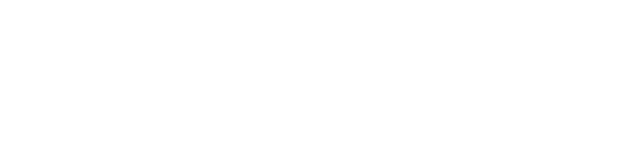
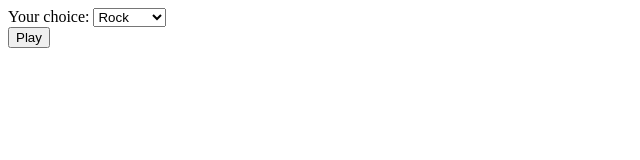
Before and after one commit to sebastianbarzaghi/rock-paper-scissors, a plain HTML site: page index.html in a window 1280 px wide. Shown: the whole page, without its empty margins (0-640 px from the left). Drawn offline with Linux system fonts and the light colour scheme.

Commit message:
fix: fix JS code to implement the game's logic

```diff
--- a/index.html
+++ b/index.html
@@ -7,6 +7,17 @@
     <title>Rock Paper Scissors</title>
 </head>
 <body>
+    <div id="form">
+        <label for="playerOptions">Your choice: </label>
+        <select id="playerOptions">
+            <option value="Rock">Rock</option>
+            <option value="Paper">Paper</option>
+            <option value="Scissors">Scissors</option>
+        </select>
+    </div>
+    <div id="submit">
+        <button id="playerButton" onclick="playGame()">Play</button>
+    </div>
     <script src="js/script.js"></script>
 </body>
 </html>
--- a/js/script.js
+++ b/js/script.js
@@ -1 +1,26 @@
 const options = ["Rock", "Paper", "Scissors"];
+
+function getComputerChoice() {
+    const randomIndex = Math.floor(Math.random() * options.length);
+    const selectedOption = options[randomIndex];
+    return selectedOption
+}
+
+function playGame() {
+    let computerChoice = getComputerChoice()
+    console.log(computerChoice)
+
+    let playerOptions = document.getElementById("playerOptions");
+    let playerChoice = playerOptions.value;
+    console.log(playerChoice)
+
+    if (computerChoice == playerChoice) {
+        console.log(`${computerChoice} vs. ${playerChoice}: it's a tie!`)
+    } else if ((computerChoice == "Rock" && playerChoice == "Scissors")
+                || (computerChoice == "Scissors" && playerChoice == "Paper")
+                || (computerChoice == "Paper" && playerChoice == "Rock")) {
+        console.log("You lose!")
+    } else {
+        console.log("you win!")
+    }
+}
```
